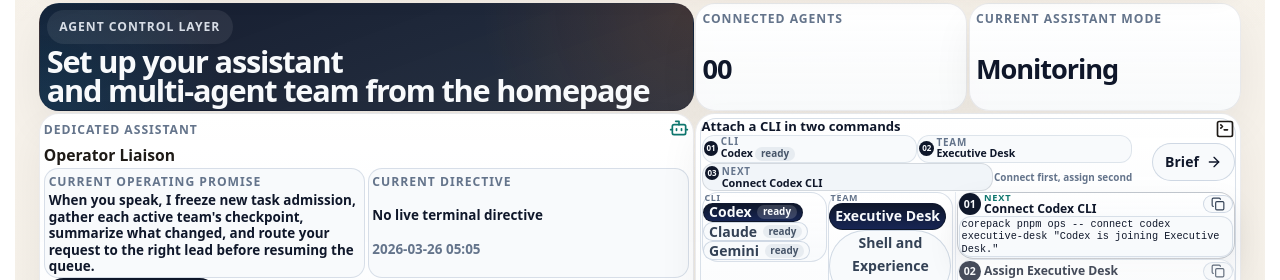
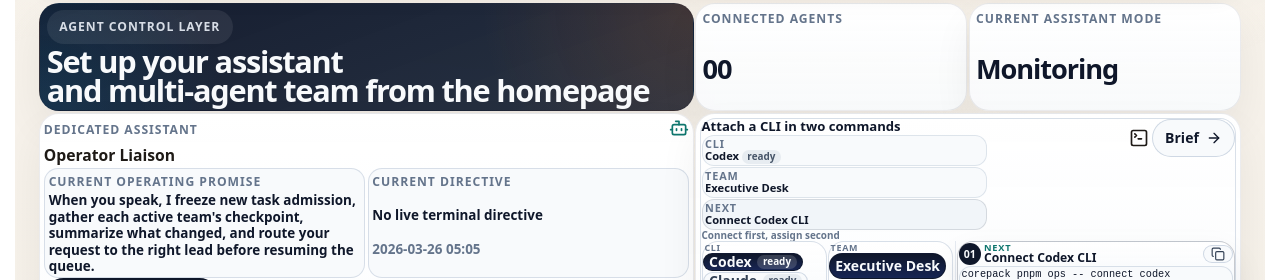
Before and after one commit to GongJae00/research-pages, a Next.js app in the folder apps/web/: page /en in a window 1280 px wide. Shown: the part 1560-1840 px from the top of the page. Built offline with nearby package versions, Linux system fonts and the light colour scheme; no server answers.

Commit message:
Autonomy batch 1550: shell-experience

```diff
--- a/apps/web/src/components/homepage-agent-control-section.module.css
+++ b/apps/web/src/components/homepage-agent-control-section.module.css
@@ -520,6 +520,44 @@
   margin-top: 0.06rem;
 }
 
+.setupDigestRow {
+  display: flex;
+  flex-wrap: wrap;
+  gap: 0.04rem;
+  min-width: 0;
+}
+
+.setupDigestItem {
+  display: grid;
+  gap: 0.02rem;
+  min-width: 0;
+  padding: 0.12rem 0.16rem;
+  border: 1px solid rgba(203, 213, 225, 0.6);
+  border-radius: 12px;
+  background: rgba(248, 250, 252, 0.94);
+  flex: 1 1 9rem;
+}
+
+.setupDigestItemAccent {
+  border-color: rgba(15, 23, 42, 0.12);
+  background: rgba(241, 245, 249, 0.98);
+}
+
+.setupDigestValueRow {
+  display: flex;
+  flex-wrap: wrap;
+  align-items: center;
+  gap: 0.16rem;
+  min-width: 0;
+}
+
+.setupDigestItem strong {
+  color: #0f172a;
+  font-size: 0.7rem;
+  line-height: 1.15;
+  overflow-wrap: anywhere;
+}
+
 .setupScanStrip {
   display: grid;
   grid-template-columns: repeat(3, minmax(0, 1fr));
@@ -562,14 +600,6 @@
 }
 
 .setupSummaryBar {
-  display: flex;
-  align-items: stretch;
-  flex-wrap: wrap;
-  gap: 0.04rem;
-  min-width: 0;
-}
-
-.setupSelectionBar {
   display: flex;
   align-items: stretch;
   flex-wrap: wrap;
@@ -1191,15 +1221,6 @@
     grid-template-columns: 1fr;
   }
 
-  .setupSelectionBar {
-    display: grid;
-    grid-template-columns: 1fr;
-  }
-
-  .summaryChipWide {
-    min-width: 0;
-  }
-
   .actionRow {
     align-items: flex-start;
   }
@@ -1211,6 +1232,11 @@
   .summaryInlineHint {
     text-align: left;
     white-space: normal;
+  }
+
+  .setupDigestRow {
+    display: grid;
+    grid-template-columns: 1fr;
   }
 
   .setupScanArrow {
--- a/apps/web/src/components/homepage-agent-control-section.tsx
+++ b/apps/web/src/components/homepage-agent-control-section.tsx
@@ -366,12 +366,10 @@ export function HomepageAgentControlSection({
               <div className={styles.setupTitleBlock}>
                 <h4>{copy.setupBuilderTitle}</h4>
                 <div className={styles.setupSummaryInline} aria-label={copy.activeSetup}>
-                  <div className={styles.setupSelectionBar}>
-                    <div className={styles.summaryChip}>
-                      <span className={styles.commandStep}>01</span>
-                      <div className={styles.summaryChipCopy}>
-                        <span className={styles.setupScanLabel}>{copy.chooseProvider}</span>
-                        <div className={styles.summaryChipValueRow}>
+                  <div className={styles.setupDigestRow}>
+                    <div className={styles.setupDigestItem}>
+                      <span className={styles.setupDigestLabel}>{copy.chooseProvider}</span>
+                      <div className={styles.setupDigestValueRow}>
                         <strong>{selectedProvider?.label ?? "-"}</strong>
                         {selectedProvider ? (
                           <span
@@ -382,23 +380,16 @@ export function HomepageAgentControlSection({
                         ) : null}
                       </div>
                     </div>
-                    </div>
-                    <div className={`${styles.summaryChip} ${styles.summaryChipWide}`}>
-                      <span className={styles.commandStep}>02</span>
-                      <div className={styles.summaryChipCopy}>
-                        <span className={styles.setupScanLabel}>{copy.chooseTeam}</span>
+                    <div className={styles.setupDigestItem}>
+                      <span className={styles.setupDigestLabel}>{copy.chooseTeam}</span>
                       <strong>{selectedTeam?.name ?? "-"}</strong>
                     </div>
-                    </div>
-                    <div className={`${styles.summaryChip} ${styles.summaryChipWide} ${styles.summaryChipAccent}`}>
-                      <span className={styles.commandStep}>03</span>
-                      <div className={styles.summaryChipCopy}>
-                        <span className={styles.setupScanLabel}>{copy.nextActionLabel}</span>
+                    <div className={`${styles.setupDigestItem} ${styles.setupDigestItemAccent}`}>
+                      <span className={styles.setupDigestLabel}>{copy.nextActionLabel}</span>
                       <strong>{setupCommandCards.find((item) => item.kind === nextCommandKind)?.title ?? "-"}</strong>
                     </div>
                   </div>
                   <span className={styles.summaryInlineHint}>{copy.commandOrder}</span>
-                  </div>
                 </div>
               </div>
               <div className={styles.setupHeaderActions}>
```
Lines whose indentation alone changed are shown as unchanged.
